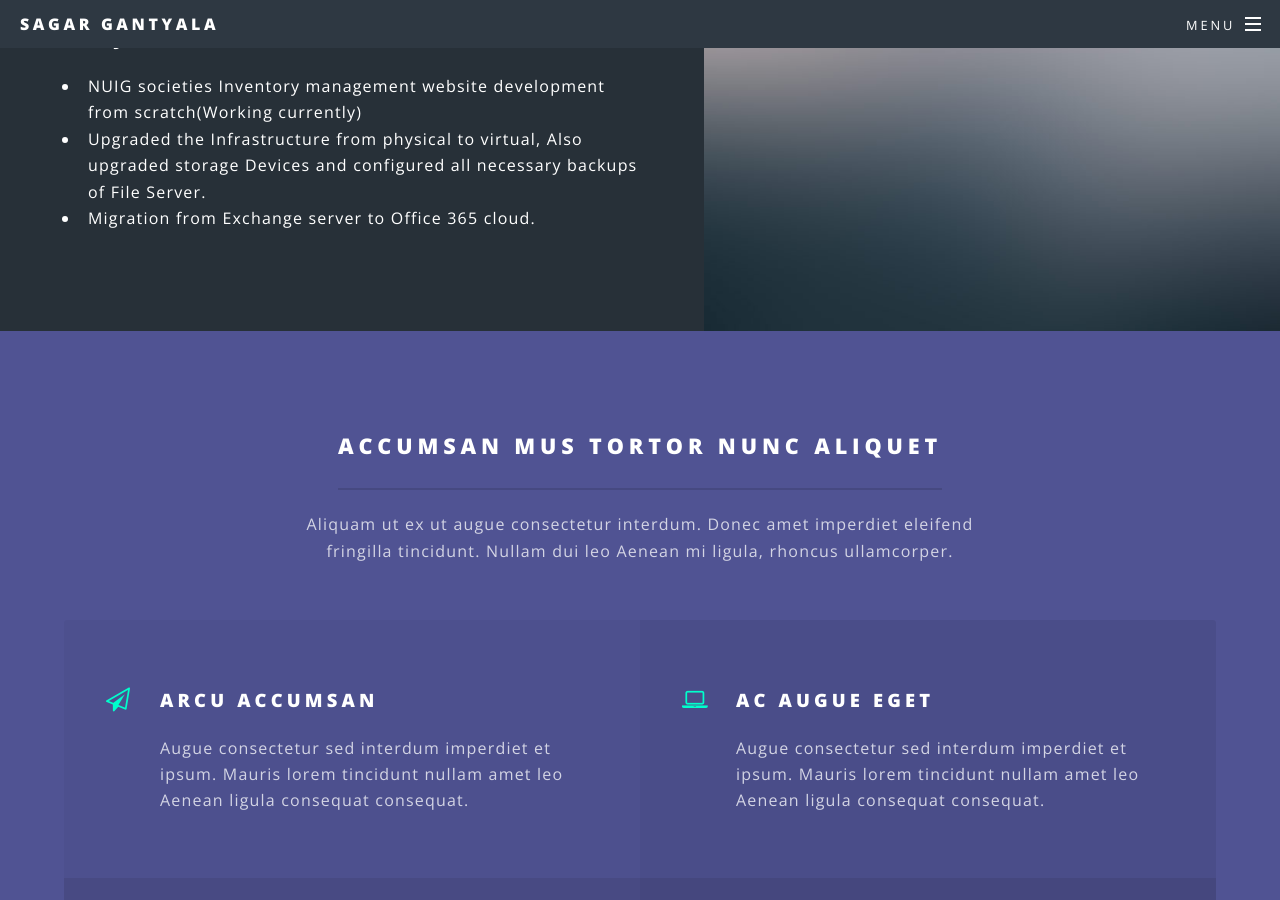
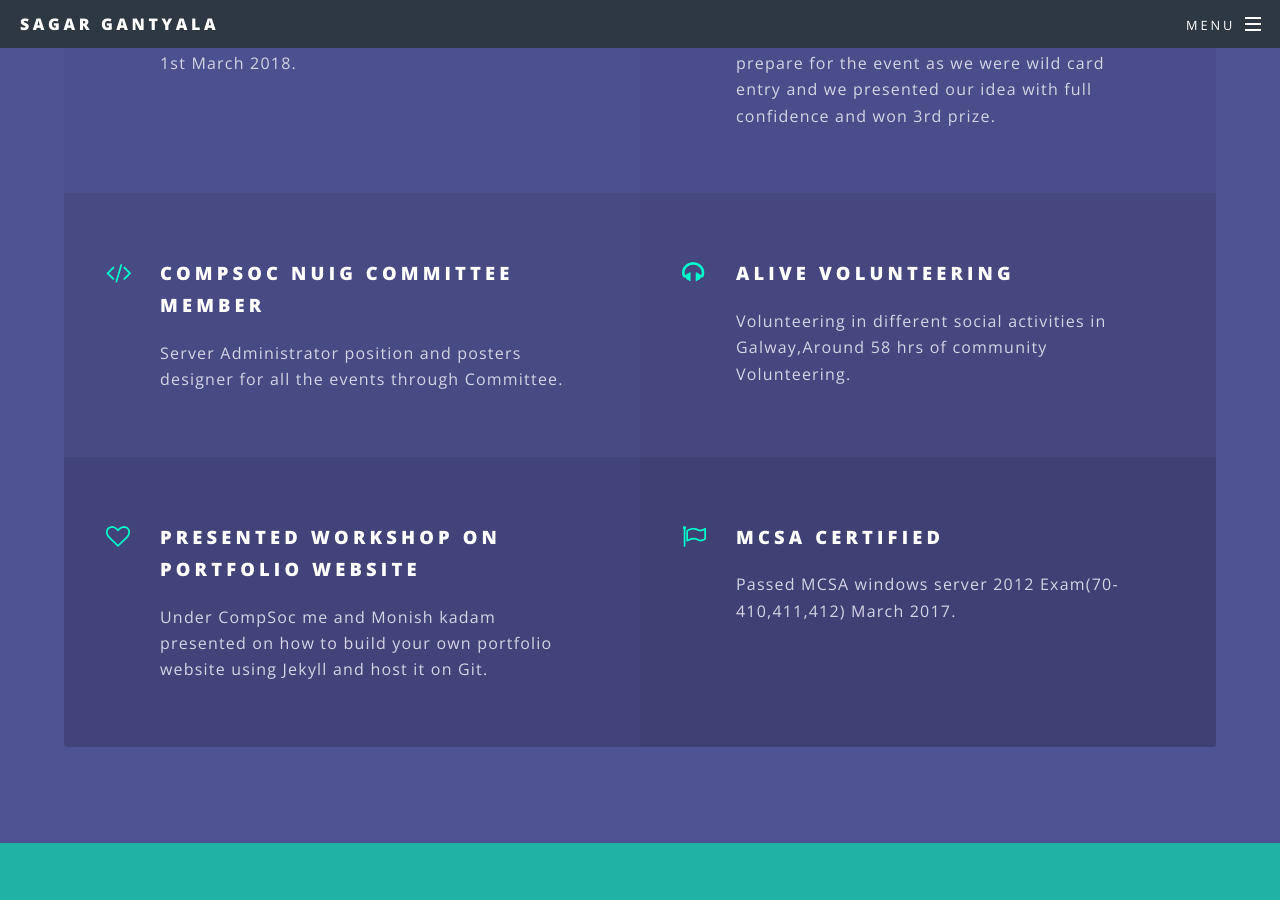
Before and after one commit to sagarg007/SagarGantyala, a Jekyll site: the page built from index.html, in a window 1280 px wide and 900 px high, scrolled down 1969 px. Built offline with Jekyll 4.4.1, drawn with Linux system fonts in a browser that asks for light colours; some of the changed text lies outside the part shown.

Commit message:
Updated Site Sagar

```diff
--- a/_config.yml
+++ b/_config.yml
@@ -3,22 +3,21 @@
 
 # Site settings
 title: Sagar Gantyala
-description: Pursuing information systems management at NUIG, interested in travelling and exploring
-owner: Your Name # or company name
-first_published: 2016 # if migrating another site, the year of your first publish
-email: your-email@domain.com
+description: Pursuing Msc in information systems management at NUIG, <br> travelling and learning new experiences
+owner: Sagar Gantyala # or company name
+first_published: 2018 # if migrating another site, the year of your first publish
+email: s.gantyala1@nuigalway.ie
 baseurl: "/SagarGantyala" # the subpath of your site, e.g. /blog
 url: "https://sagarg007.github.io" # the base hostname & protocol for your site
 social:
-  twitter: https://twitter.com/<username>
-  github: https://github.com/<username>
-  linkedin-square: https://linkedin.com/in/<username>
-  facebook-official: https://facebook.com/<username>
-  google-plus-square: https://plus.google.com/u/0/+<username>
+  twitter: https://twitter.com/sagarstf
+  #github: https://github.com/<username>
+  linkedin-square: https://linkedin.com/in/sagar-gantyala-baa819b7
+  #facebook-official: https://facebook.com/sagargantyala
   #email: /contact/
   #flickr:
-  #instagram:
-  #youtube-square:
+  instagram: https://www.instagram.com/sagarstf
+  youtube-square: https://www.youtube.com/channel/UC_kHSOoOcd3UVhePPmqBJag
   #spotify:
   #stack-overflow:
   #vimeo:
--- a/_includes/header.html
+++ b/_includes/header.html
@@ -10,13 +10,13 @@
             <li><a href="index.html">Home</a></li>
             {% for my_page in site.pages %}
             {% if my_page.title %}
-            <li><a href="{{ my_page.url | prepend: site.baseurl }}">{{ my_page.title }}</a></li>
+            <!-- <li><a href="{{ my_page.url | prepend: site.baseurl }}">{{ my_page.title }}</a></li>
             {% endif %}
             {% endfor %}
             <li><a href="#">Sign Up</a></li>
             <li><a href="#">Log In</a></li>
             <li><a href="{{ "/feed.xml" | prepend: site.baseurl }}"
-                   class="icon fa-feed"> RSS Feed</a></li>
+                   class="icon fa-feed"> RSS Feed</a></li> -->
           </ul>
         </div>
       </li>
--- a/index.html
+++ b/index.html
@@ -6,30 +6,11 @@
 						<div class="inner">
 							<h2>{{ site.title }}</h2>
 							<p>{{ site.description | markdownify }}</p>
-							<ul class="actions">
+							<!-- <ul class="actions">
 								<li><a href="#" class="button special">Contact Me</a></li>
-							</ul>
+							</ul> -->
 						</div>
 						<a href="#one" class="more scrolly">Learn More</a>
-					</section>
-
-				<!-- One -->
-					<section id="one" class="wrapper style1 special">
-						<div class="inner">
-							<header class="major">
-								<h2>Skills<br />
-										&amp;<br />
-								Interests</h2>
-								<p>C, C#, HTML, PHP, Windows Server Admin, Active Directory<br />
-								Office 365, Microsoft Exchange, Linux Basic<br />
-								Travel Vloger, Video Editor, Volunteering </p>
-							</header>
-							<ul class="icons major">
-								<li><span class="icon fa-diamond major style1"><span class="label">Lorem</span></span></li>
-								<li><span class="icon fa-heart-o major style2"><span class="label">Ipsum</span></span></li>
-								<li><span class="icon fa-code major style3"><span class="label">Dolor</span></span></li>
-							</ul>
-						</div>
 					</section>
 
 				<!-- Two -->
@@ -47,6 +28,7 @@
 </p>
 							</div>
 						</section>
+
 						<section class="spotlight">
 							<div class="image"><img src="images/pic02.jpg" alt="" /></div><div class="content">
 								<h3>Projects &amp; Internships </h3>
@@ -59,53 +41,74 @@
 							</div>
 						</section>
 
+
 				<!-- Three -->
 					<section id="three" class="wrapper style3 special">
 						<div class="inner">
 							<header class="major">
-								<h2>Accumsan mus tortor nunc aliquet</h2>
-								<p>Aliquam ut ex ut augue consectetur interdum. Donec amet imperdiet eleifend<br />
-								fringilla tincidunt. Nullam dui leo Aenean mi ligula, rhoncus ullamcorper.</p>
+								<h2>Competitions & Certificates</h2>
+								<p>Some of my achievements<br />
+								</p>
 							</header>
 							<ul class="features">
 								<li class="icon fa-paper-plane-o">
-									<h3>Arcu accumsan</h3>
-									<p>Augue consectetur sed interdum imperdiet et ipsum. Mauris lorem tincidunt nullam amet leo Aenean ligula consequat consequat.</p>
+									<h3>Google Hash Code Ranked #3192</h3>
+									<p>Online Qualification Round <br>
+										1st March 2018.</p>
 								</li>
 								<li class="icon fa-laptop">
-									<h3>Ac Augue Eget</h3>
-									<p>Augue consectetur sed interdum imperdiet et ipsum. Mauris lorem tincidunt nullam amet leo Aenean ligula consequat consequat.</p>
+									<h3>3rd Place Startup School Competition</h3>
+									<p>A Group event where we got only an hr to prepare for the event as we were wild card entry and we presented our idea with full confidence and won 3rd prize.</p>
 								</li>
 								<li class="icon fa-code">
-									<h3>Mus Scelerisque</h3>
-									<p>Augue consectetur sed interdum imperdiet et ipsum. Mauris lorem tincidunt nullam amet leo Aenean ligula consequat consequat.</p>
+									<h3>CompSoc NUIG Committee Member</h3>
+									<p>Server Administrator position and posters designer for all the events through Committee.</p>
 								</li>
 								<li class="icon fa-headphones">
-									<h3>Mauris Imperdiet</h3>
-									<p>Augue consectetur sed interdum imperdiet et ipsum. Mauris lorem tincidunt nullam amet leo Aenean ligula consequat consequat.</p>
+									<h3>Alive Volunteering</h3>
+									<p>Volunteering in different social activities in Galway,Around 58 hrs of community Volunteering.</p>
 								</li>
 								<li class="icon fa-heart-o">
-									<h3>Aenean Primis</h3>
-									<p>Augue consectetur sed interdum imperdiet et ipsum. Mauris lorem tincidunt nullam amet leo Aenean ligula consequat consequat.</p>
+									<h3>Presented Workshop on Portfolio Website</h3>
+									<p>Under CompSoc me and Monish kadam presented on how to build your own portfolio website using Jekyll and host it on Git.</p>
 								</li>
 								<li class="icon fa-flag-o">
-									<h3>Tortor Ut</h3>
-									<p>Augue consectetur sed interdum imperdiet et ipsum. Mauris lorem tincidunt nullam amet leo Aenean ligula consequat consequat.</p>
+									<h3>MCSA Certified</h3>
+									<p>Passed MCSA windows server 2012 Exam(70-410,411,412) March 2017.</p>
 								</li>
 							</ul>
 						</div>
 					</section>
 
+
+					<!-- One -->
+						<section id="one" class="wrapper style1 special">
+							<div class="inner">
+								<header class="major">
+									<h2>Skills</h2>
+									<p>C, C#, HTML, PHP, Windows Server Admin, Active Directory<br />
+									Office 365, Microsoft Exchange, Linux Basic<br />
+									Travel Vloger, Video Editor, Volunteering </p>
+								</header>
+								<ul class="icons major">
+									<li><span class="icon fa-windows major style1"><span class="label">Lorem</span></span></li>
+									<li><span class="icon fa-video-camera major style2"><span class="label">Ipsum</span></span></li>
+									<li><span class="icon fa-code major style3"><span class="label">Dolor</span></span></li>
+								</ul>
+							</div>
+						</section>
+
+
 				<!-- CTA -->
 					<section id="cta" class="wrapper style4">
 						<div class="inner">
 							<header>
-								<h2>Arcue ut vel commodo</h2>
-								<p>Aliquam ut ex ut augue consectetur interdum endrerit imperdiet amet eleifend fringilla.</p>
+								<h2>Thank You for going through my Bio!!</h2>
+								<p>If my profile is interesting enough,Feel free to connect with me on any of the below mentioned platforms</p>
 							</header>
 							<ul class="actions vertical">
-								<li><a href="#" class="button fit special">Activate</a></li>
-								<li><a href="#" class="button fit">Learn More</a></li>
+								<li><a href="#" class="button fit special">Download CV</a></li>
+
 							</ul>
 						</div>
 					</section>
```
Also changed, not shown: images/banner.jpg, images/pic01.jpg, images/pic02.jpg.
